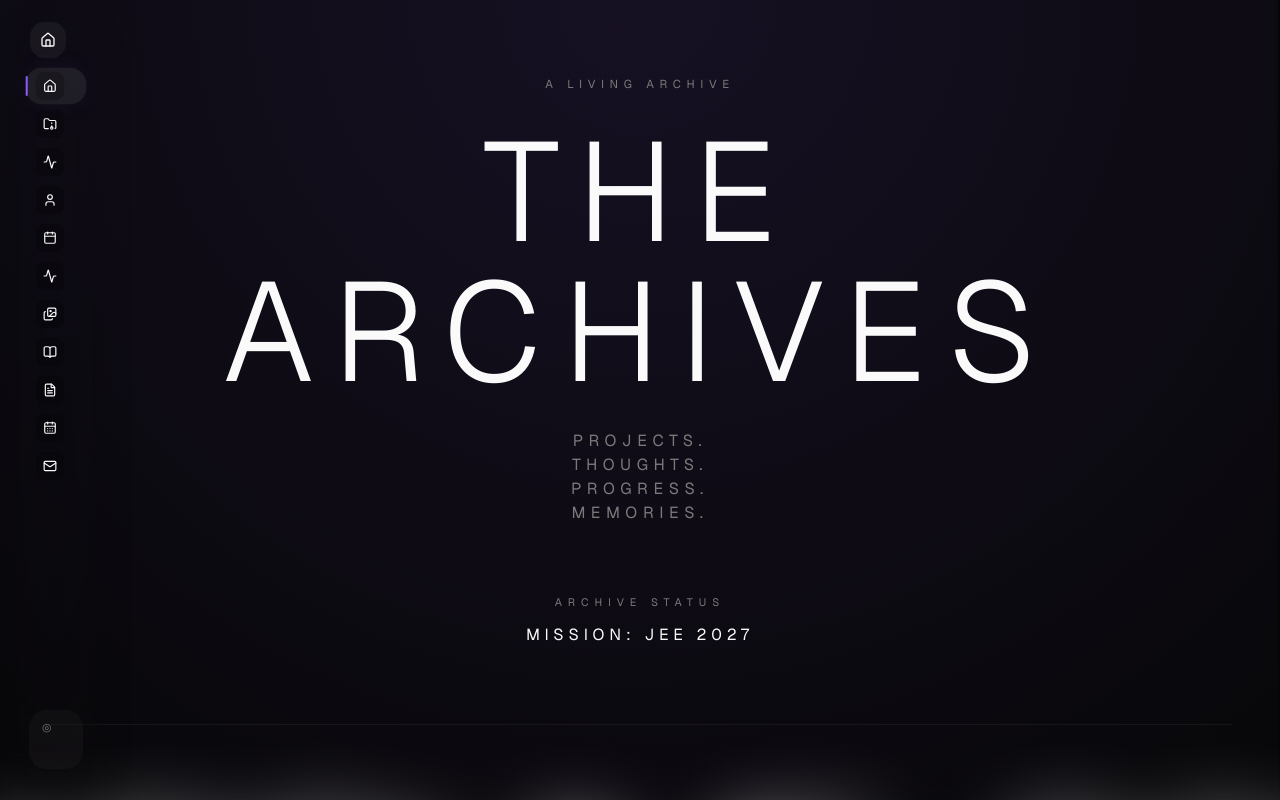
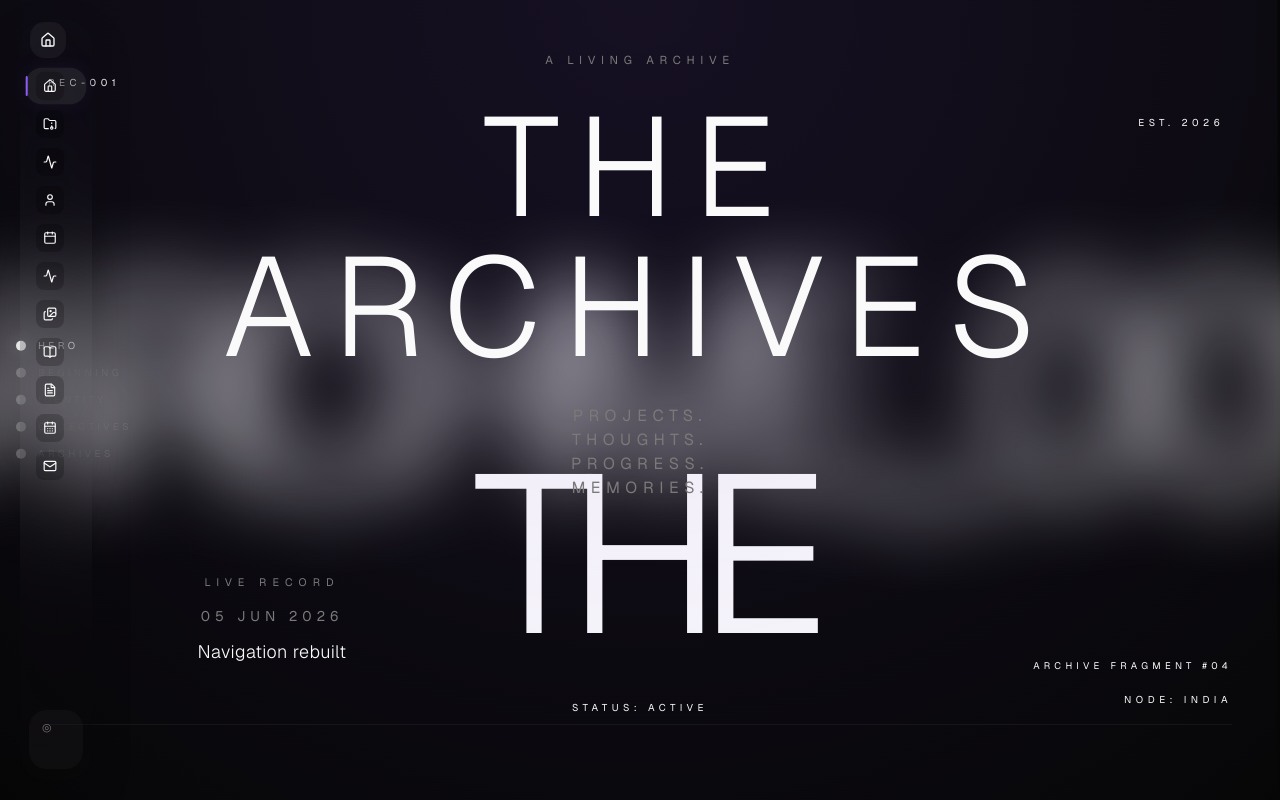
Before and after one commit to h4x-ansh/hisarchives, a Next.js app: page / in a window 1280 px wide. Shown: the top 800 px of the page. Built offline with nearby package versions, Linux system fonts and the light colour scheme.

Commit message:
Add live archive homepage motion

```diff
--- a/components/homepage.tsx
+++ b/components/homepage.tsx
@@ -1,13 +1,11 @@
 "use client";
 
 import type { ReactNode } from "react";
-import { useEffect, useState } from "react";
+import { useEffect, useRef, useState } from "react";
 import Link from "next/link";
 import Lenis from "lenis";
 import { AnimatePresence, motion, useReducedMotion } from "framer-motion";
 import { SiteHeader } from "@/components/site-header";
-
-const storyLines = ["Every life leaves traces.", "Most disappear.", "Some are archived."];
 
 const objectives = [
   {
@@ -28,27 +26,42 @@ const objectives = [
   },
 ];
 
-const statusLines = [
-  "Current Phase: Building",
-  "Mission: JEE 2027",
-  "Location: India",
-  "Record State: Active",
-  "Last Updated: Live",
+const livingRecords = [
+  { date: "06 JUN 2026", text: "Identity system updated" },
+  { date: "05 JUN 2026", text: "Navigation rebuilt" },
+  { date: "04 JUN 2026", text: "hisarchives.xyz launched" },
+] as const;
+
+const archiveQuotes = [
+  "Every life leaves traces.",
+  "Nothing is forgotten.",
+  "The archive remains active.",
+  "Records continue to accumulate.",
+] as const;
+
+const sectionTrail = [
+  { id: "hero", label: "Hero" },
+  { id: "beginning", label: "Beginning" },
+  { id: "identity", label: "Identity" },
+  { id: "objectives", label: "Objectives" },
+  { id: "archives", label: "Archives" },
 ] as const;
 
 function Section({
   eyebrow,
   title,
+  id,
   children,
   className = "",
 }: {
   eyebrow?: string;
   title?: string;
+  id?: string;
   children: ReactNode;
   className?: string;
 }) {
   return (
-    <section className={`py-20 sm:py-28 ${className}`}>
+    <section id={id} className={`py-20 sm:py-28 ${className}`}>
       <div className="space-y-6">
         {eyebrow ? (
           <p className="text-[0.7rem] uppercase tracking-[0.4em] text-muted">
@@ -94,6 +107,10 @@ function ObjectiveCard({
 export function Homepage() {
   const reduceMotion = useReducedMotion();
   const [statusIndex, setStatusIndex] = useState(0);
+  const [storyIndex, setStoryIndex] = useState(0);
+  const [activeSection, setActiveSection] = useState("hero");
+  const [heroShift, setHeroShift] = useState({ x: 0, y: 0 });
+  const heroRef = useRef<HTMLElement | null>(null);
 
   useEffect(() => {
     if (reduceMotion) {
@@ -127,11 +144,50 @@ export function Homepage() {
     }
 
     const interval = window.setInterval(() => {
-      setStatusIndex((current) => (current + 1) % statusLines.length);
+      setStatusIndex((current) => (current + 1) % livingRecords.length);
     }, 3200);
 
     return () => window.clearInterval(interval);
   }, [reduceMotion]);
+
+  useEffect(() => {
+    if (reduceMotion) {
+      return;
+    }
+
+    const interval = window.setInterval(() => {
+      setStoryIndex((current) => (current + 1) % archiveQuotes.length);
+    }, 5400);
+
+    return () => window.clearInterval(interval);
+  }, [reduceMotion]);
+
+  useEffect(() => {
+    const elements = sectionTrail
+      .map((section) => document.getElementById(section.id))
+      .filter((element): element is HTMLElement => Boolean(element));
+
+    if (elements.length === 0) {
+      return;
+    }
+
+    const observer = new IntersectionObserver(
+      (entries) => {
+        const visible = entries
+          .filter((entry) => entry.isIntersecting)
+          .sort((left, right) => right.intersectionRatio - left.intersectionRatio)[0];
+
+        if (visible?.target instanceof HTMLElement) {
+          setActiveSection(visible.target.id);
+        }
+      },
+      { threshold: [0.2, 0.35, 0.5, 0.65] },
+    );
+
+    elements.forEach((element) => observer.observe(element));
+
+    return () => observer.disconnect();
+  }, []);
 
   return (
     <main className="relative isolate overflow-hidden bg-bg text-text">
@@ -142,6 +198,7 @@ export function Homepage() {
         className="pointer-events-none absolute inset-0 bg-[radial-gradient(circle_at_top,rgba(139,92,246,0.12),transparent_34%),radial-gradient(circle_at_bottom_right,rgba(255,255,255,0.03),transparent_28%)]"
       />
       <div aria-hidden className="pointer-events-none absolute inset-0 bg-archive-grid bg-[length:100%_100%,112px_112px] opacity-[0.06]" />
+      <div aria-hidden className="pointer-events-none absolute inset-0 bg-[radial-gradient(circle,rgba(255,255,255,0.03)_1px,transparent_1px)] bg-[length:28px_28px] opacity-[0.02]" />
       <motion.div
         aria-hidden
         animate={reduceMotion ? undefined : { opacity: [0.18, 0.24, 0.18] }}
@@ -149,20 +206,107 @@ export function Homepage() {
         className="pointer-events-none absolute inset-0 bg-[linear-gradient(180deg,rgba(255,255,255,0.015),rgba(255,255,255,0))]"
       />
 
+      <aside className="fixed left-4 top-1/2 z-20 hidden -translate-y-1/2 lg:block">
+        <div className="flex flex-col gap-3">
+          {sectionTrail.map((section) => {
+            const isActive = activeSection === section.id;
+
+            return (
+              <a
+                key={section.id}
+                href={`#${section.id}`}
+                className="group flex items-center gap-3"
+                aria-label={section.label}
+              >
+                <span
+                  className={`h-2.5 w-2.5 rounded-full transition-all ${
+                    isActive ? "bg-text shadow-[0_0_16px_rgba(255,255,255,0.28)]" : "bg-white/25"
+                  }`}
+                />
+                <span
+                  className={`text-[0.62rem] uppercase tracking-[0.35em] transition-all ${
+                    isActive ? "text-text opacity-100" : "text-muted opacity-50 group-hover:opacity-80"
+                  }`}
+                >
+                  {section.label}
+                </span>
+              </a>
+            );
+          })}
+        </div>
+      </aside>
+
       <div className="relative mx-auto flex w-full max-w-7xl flex-col px-5 pb-24 pt-5 sm:px-8 lg:px-12">
         <SiteHeader activePath="/" timestamp="last updated 05 jun 2026" />
 
-        <section className="flex min-h-[calc(100vh-6rem)] flex-col items-center justify-center text-center">
+        <section
+          ref={heroRef}
+          id="hero"
+          onMouseMove={(event) => {
+            if (reduceMotion || !heroRef.current) {
+              return;
+            }
+
+            const bounds = heroRef.current.getBoundingClientRect();
+            const x = ((event.clientX - bounds.left) / bounds.width - 0.5) * 12;
+            const y = ((event.clientY - bounds.top) / bounds.height - 0.5) * 12;
+            setHeroShift({ x, y });
+          }}
+          onMouseLeave={() => setHeroShift({ x: 0, y: 0 })}
+          className="relative flex min-h-[calc(100vh-6rem)] flex-col items-center justify-center text-center"
+        >
           <motion.div
             aria-hidden
             initial={reduceMotion ? false : { opacity: 0 }}
             animate={reduceMotion ? undefined : { opacity: 1 }}
             transition={{ duration: 1.4, ease: "easeOut" }}
             className="pointer-events-none absolute left-1/2 top-[22%] -z-10 -translate-x-1/2 select-none text-[clamp(8rem,22vw,18rem)] font-light tracking-[-0.12em] text-text/20 blur-2xl opacity-[0.02]"
+            style={{ transform: `translate(calc(-50% + ${heroShift.x * 0.45}px), ${heroShift.y * 0.45}px)` }}
           >
             ARCHIVE_001
           </motion.div>
+          <motion.div
+            aria-hidden
+            initial={reduceMotion ? false : { opacity: 0 }}
+            animate={reduceMotion ? undefined : { opacity: 1 }}
+            transition={{ duration: 1.2, ease: "easeOut" }}
+            className="pointer-events-none absolute left-1/2 top-[52%] -z-10 -translate-x-1/2 select-none text-[clamp(6rem,18vw,14rem)] font-light tracking-[-0.1em] text-text/[0.02]"
+            style={{ transform: `translate(calc(-50% + ${heroShift.x * 0.3}px), ${heroShift.y * 0.3}px)` }}
+          >
+            THE ARCHIVES
+          </motion.div>
+          <div className="pointer-events-none absolute inset-x-0 top-8 hidden h-full sm:block">
+            <motion.p
+              aria-hidden
+              className="absolute left-0 top-6 text-[0.62rem] uppercase tracking-[0.45em] text-muted/70"
+              style={{ transform: `translate(${heroShift.x * 0.2}px, ${heroShift.y * 0.2}px)` }}
+            >
+              REC-001
+            </motion.p>
+            <motion.p
+              aria-hidden
+              className="absolute right-2 top-16 text-[0.62rem] uppercase tracking-[0.45em] text-muted/70"
+              style={{ transform: `translate(${heroShift.x * 0.16}px, ${heroShift.y * 0.16}px)` }}
+            >
+              EST. 2026
+            </motion.p>
+            <motion.p
+              aria-hidden
+              className="absolute left-1/2 bottom-10 -translate-x-1/2 text-[0.62rem] uppercase tracking-[0.45em] text-muted/70"
+              style={{ transform: `translate(-50%, ${heroShift.y * 0.18}px)` }}
+            >
+              STATUS: ACTIVE
+            </motion.p>
+            <motion.p
+              aria-hidden
+              className="absolute bottom-12 right-0 text-[0.62rem] uppercase tracking-[0.45em] text-muted/70"
+              style={{ transform: `translate(${heroShift.x * 0.18}px, ${heroShift.y * 0.18}px)` }}
+            >
+              NODE: INDIA
+            </motion.p>
+          </div>
 
+          <div style={{ transform: `translate3d(${heroShift.x}px, ${heroShift.y}px, 0)` }} className="will-change-transform">
             <motion.div
               initial={reduceMotion ? false : { opacity: 0, y: 24 }}
               animate={reduceMotion ? undefined : { opacity: 1, y: 0 }}
@@ -186,41 +330,68 @@ export function Homepage() {
               </p>
             </motion.div>
 
-          <div className="mt-10 flex min-h-[6rem] w-full max-w-md flex-col items-center justify-center gap-3 text-center sm:mt-12">
-            <p className="text-[0.68rem] uppercase tracking-[0.55em] text-muted">Archive Status</p>
+            <div className="mt-10 flex min-h-[9rem] w-full max-w-md flex-col items-center justify-center gap-4 text-center sm:mt-12">
+              <p className="text-[0.68rem] uppercase tracking-[0.55em] text-muted">Live Record</p>
               <AnimatePresence mode="wait">
-              <motion.p
-                key={statusLines[statusIndex]}
+                <motion.div
+                  key={`${livingRecords[statusIndex].date}-${livingRecords[statusIndex].text}`}
                   initial={reduceMotion ? false : { opacity: 0, y: 10 }}
                   animate={reduceMotion ? undefined : { opacity: 1, y: 0 }}
                   exit={reduceMotion ? undefined : { opacity: 0, y: -10 }}
                   transition={{ duration: 0.45, ease: [0.22, 1, 0.36, 1] }}
-                className="text-sm uppercase tracking-[0.3em] text-text/90 sm:text-base"
+                  className="space-y-3"
                 >
-                {statusLines[statusIndex]}
-              </motion.p>
+                  <p className="text-sm uppercase tracking-[0.35em] text-muted">{livingRecords[statusIndex].date}</p>
+                  <p className="text-base font-light tracking-wide text-text sm:text-lg">
+                    {livingRecords[statusIndex].text}
+                  </p>
+                </motion.div>
               </AnimatePresence>
+            </div>
+
+            <motion.div
+              initial={reduceMotion ? false : { opacity: 0, y: 10 }}
+              whileHover={reduceMotion ? undefined : { y: -2 }}
+              whileInView={reduceMotion ? undefined : { opacity: 1, y: 0 }}
+              viewport={{ once: true, amount: 0.6 }}
+              transition={{ duration: 0.45, ease: [0.22, 1, 0.36, 1] }}
+              className="absolute bottom-4 right-0 hidden sm:block"
+            >
+              <div className="group relative">
+                <button
+                  type="button"
+                  className="text-[0.6rem] uppercase tracking-[0.45em] text-muted/60 transition-colors hover:text-text/90"
+                  title="Domain purchased. 04 Jun 2026."
+                >
+                  ARCHIVE FRAGMENT #04
+                </button>
+                <span className="pointer-events-none absolute left-1/2 top-full mt-2 w-max -translate-x-1/2 rounded-full bg-black/70 px-3 py-1 text-[0.62rem] uppercase tracking-[0.3em] text-text opacity-0 transition-opacity group-hover:opacity-100">
+                  Domain purchased. 04 Jun 2026.
+                </span>
+              </div>
+            </motion.div>
           </div>
         </section>
 
         <Section className="border-t border-white/5">
           <div className="max-w-5xl space-y-4 sm:space-y-6">
-            {storyLines.map((line, index) => (
+            <p className="text-[0.72rem] uppercase tracking-[0.45em] text-muted">Archive quote</p>
+            <AnimatePresence mode="wait">
               <motion.p
-                key={line}
-                initial={reduceMotion ? false : { opacity: 0, y: 34 }}
-                whileInView={reduceMotion ? undefined : { opacity: 1, y: 0 }}
-                viewport={{ once: true, amount: 0.6 }}
-                transition={{ duration: 0.8, delay: index * 0.12, ease: [0.22, 1, 0.36, 1] }}
+                key={archiveQuotes[storyIndex]}
+                initial={reduceMotion ? false : { opacity: 0, y: 20 }}
+                animate={reduceMotion ? undefined : { opacity: 1, y: 0 }}
+                exit={reduceMotion ? undefined : { opacity: 0, y: -20 }}
+                transition={{ duration: 0.65, ease: [0.22, 1, 0.36, 1] }}
                 className="text-balance text-4xl font-light leading-[1.05] tracking-[-0.04em] sm:text-6xl lg:text-7xl"
               >
-                {line}
+                {archiveQuotes[storyIndex]}
               </motion.p>
-            ))}
+            </AnimatePresence>
           </div>
         </Section>
 
-        <Section className="relative border-t border-white/5">
+        <Section id="beginning" className="relative border-t border-white/5">
           <div aria-hidden className="absolute inset-x-0 top-0 h-px bg-gradient-to-r from-transparent via-white/10 to-transparent" />
           <div className="grid gap-10 lg:grid-cols-[1.25fr_0.75fr] lg:items-end">
             <div className="space-y-5">
@@ -241,7 +412,7 @@ export function Homepage() {
           </div>
         </Section>
 
-        <Section className="relative border-t border-white/5">
+        <Section id="identity" className="relative border-t border-white/5">
           <div aria-hidden className="absolute inset-x-0 top-0 h-px bg-gradient-to-r from-transparent via-white/10 to-transparent" />
           <div className="grid gap-8 lg:grid-cols-[0.9fr_1.1fr] lg:gap-16">
             <div className="space-y-5">
@@ -274,7 +445,7 @@ export function Homepage() {
           </div>
         </Section>
 
-        <Section className="border-t border-white/5">
+        <Section id="objectives" className="border-t border-white/5">
           <div className="flex flex-col gap-6 sm:flex-row sm:items-end sm:justify-between">
             <div className="space-y-4">
               <p className="text-[0.72rem] uppercase tracking-[0.45em] text-muted">Active record</p>
@@ -297,7 +468,7 @@ export function Homepage() {
           </div>
         </Section>
 
-        <Section className="border-t border-white/5 pb-10">
+        <Section id="archives" className="border-t border-white/5 pb-10">
           <div className="relative flex flex-col items-start gap-6 rounded-[2rem] border border-white/8 bg-surface/70 p-8 shadow-glow backdrop-blur-sm sm:p-12 lg:flex-row lg:items-end lg:justify-between">
             <div className="space-y-4">
               <p className="text-[0.72rem] uppercase tracking-[0.45em] text-muted">Enter Archives</p>
```
Lines whose indentation alone changed are shown as unchanged.
